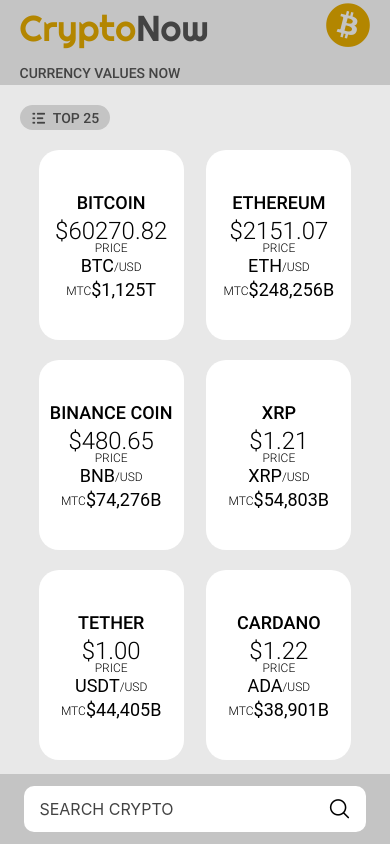
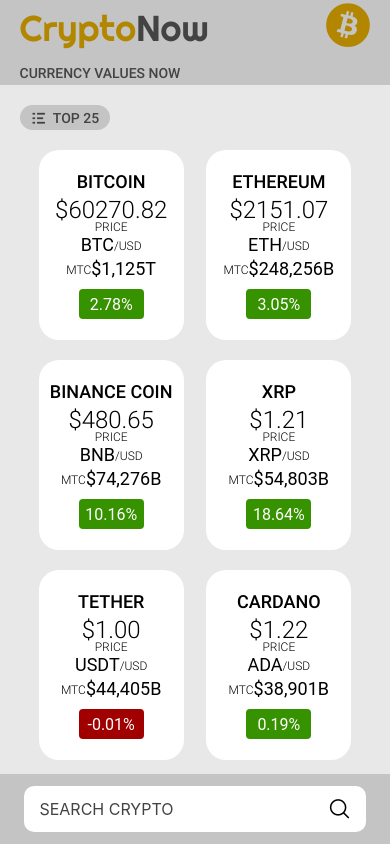
Before and after one commit to eduard1dev/CryptoNow, a React Native app: screen / in a window 390 px wide. Built offline with nearby package versions, Linux system fonts and the light colour scheme.

Commit message:
fix: animated ranking / feat: percent box

```diff
--- a/src/components/CryptoContainer/index.js
+++ b/src/components/CryptoContainer/index.js
@@ -7,6 +7,8 @@
     Price,
     Text1,
     Text2,
+    PercentContainer,
+    PercentText,
 } from './styles'
 
 
@@ -37,6 +39,9 @@
                 <Text2>PRICE</Text2>
                 <View style={{flexDirection: 'row', alignItems:'flex-end'}}><Text1>{props.symbol}</Text1><Text2>/USD</Text2></View>
                 <View style={{flexDirection: 'row', alignItems:'flex-end', paddingTop: 5}}><Text2>MTC</Text2><Text1>{showMtc(props.mtc.toString())}</Text1></View>
+                <PercentContainer percent={props.percent}>
+                    <PercentText>{props.percent.toFixed(2)}%</PercentText>
+                </PercentContainer>
             </Container>
         </View>
     )
--- a/src/components/CryptoContainer/styles.js
+++ b/src/components/CryptoContainer/styles.js
@@ -34,3 +34,17 @@
     font-size: 12px;
     font-family: 'RobotoL'
 `
+export const PercentContainer = styled.View`
+    background-color: ${props => props.percent > 0 ? colors.green : colors.red};
+    height: 30px;
+    width: 65px;
+    margin-top: 12px;
+    border-radius: 4px;
+    align-items: center;
+    justify-content: center;
+`
+export const PercentText = styled.Text`
+    font-size: 16px;
+    font-family: 'Roboto';
+    color: ${colors.white}
+`
--- a/src/components/RankList/index.js
+++ b/src/components/RankList/index.js
@@ -14,29 +14,36 @@
 
 export default function RankList(){
 
-    const Anim = useRef(new Animated.Value(0)).current
+    const AnimX = useRef(new Animated.Value(-100)).current
+    const AnimS = useRef(new Animated.Value(0.3)).current
 
     const {rank, setRank} = useContext(RankingContext)
 
     function open(){
-        Animated.timing(Anim, {
-            toValue: 160,
+        Animated.timing(AnimX, {
+            toValue: 0,
             duration: 500,
-            useNativeDriver: false,
+            useNativeDriver: true,
+        }).start()
+        Animated.timing(AnimS, {
+            toValue: 1,
+            duration: 500,
+            useNativeDriver: true,
         }).start()
     }
 
-// Passei como função assincrona pois para renderizar muitos componentes a app pode travar, travando assim a animação.
-// Dessa forma a função setRank() só será executada após a animação.
     function close(value){
-        Animated.timing(Anim, {
-            toValue: 0,
+        Animated.timing(AnimX, {
+            toValue: -100,
             duration: 500,
-            useNativeDriver: false,
+            useNativeDriver: true,
         }).start()
-        setTimeout(() => {
-            setRank(value)
-        }, 500);
+        Animated.timing(AnimS, {
+            toValue: 0.3,
+            duration: 500,
+            useNativeDriver: true,
+        }).start()
+        setRank(value)
     }
 
     return(
@@ -44,7 +51,7 @@
         <Animated.View
             style={{
                 flexDirection: 'row',
-                width: Anim,
+                width: 160,
                 height: 25,
                 backgroundColor: colors.gray2,
                 position: 'absolute',
@@ -55,6 +62,10 @@
                 marginLeft: 70,
                 overflow: 'hidden',
                 alignItems: 'center',
+                transform: [
+                    {translateX: AnimX},
+                    {scaleX: AnimS}
+                ]
             }}
             >
             <Pressable onPress={() => close(100)} style={{marginLeft: 30}}>
--- a/src/components/RankList/styles.js
+++ b/src/components/RankList/styles.js
@@ -27,3 +27,18 @@
     font-family: 'RobotoM';
     text-align: center;
 `
+// not using ------------
+export const OptionsRank = styled.View`
+    flex-direction: row;
+    width: 160px;
+    height: 25px;
+    background-color: ${colors.gray2};
+    position: absolute;
+    left: 5px;
+    border-radius: 15px;
+    border-top-left-radius: 0px;
+    border-bottom-left-radius: 0px;
+    margin-left: 70px;
+    overflow: hidden;
+    align-items: center;
+`
--- a/src/constants/colors/index.js
+++ b/src/constants/colors/index.js
@@ -3,7 +3,9 @@
     gray1: '#c4c4c4',
     gray2: '#434343',
     white: '#ffffff',
-    yellow: '#b38600'
+    yellow: '#b38600',
+    green: '#379200',
+    red: '#A00000',
 }
 
 export default colors
--- a/src/pages/Home/index.js
+++ b/src/pages/Home/index.js
@@ -56,7 +56,13 @@
                     return (
                             <CryptoList>
                                 {filteredData.slice(0, rank).map((element, index) => (
-                                    <CryptoContainer key={index} name={element.name} price={element.quote.USD.price.toFixed(2)} symbol={element.symbol} mtc={element.quote.USD.market_cap.toFixed(0)}/>
+                                    <CryptoContainer
+                                        key={index}
+                                        name={element.name}
+                                        price={element.quote.USD.price.toFixed(2)}
+                                        symbol={element.symbol} mtc={element.quote.USD.market_cap.toFixed(0)}
+                                        percent={element.quote.USD.percent_change_24h}
+                                    />
                                 ))}
                             </CryptoList>
                     )
```
Also changed, not shown: src/constants/fonts/index.js (deleted).
